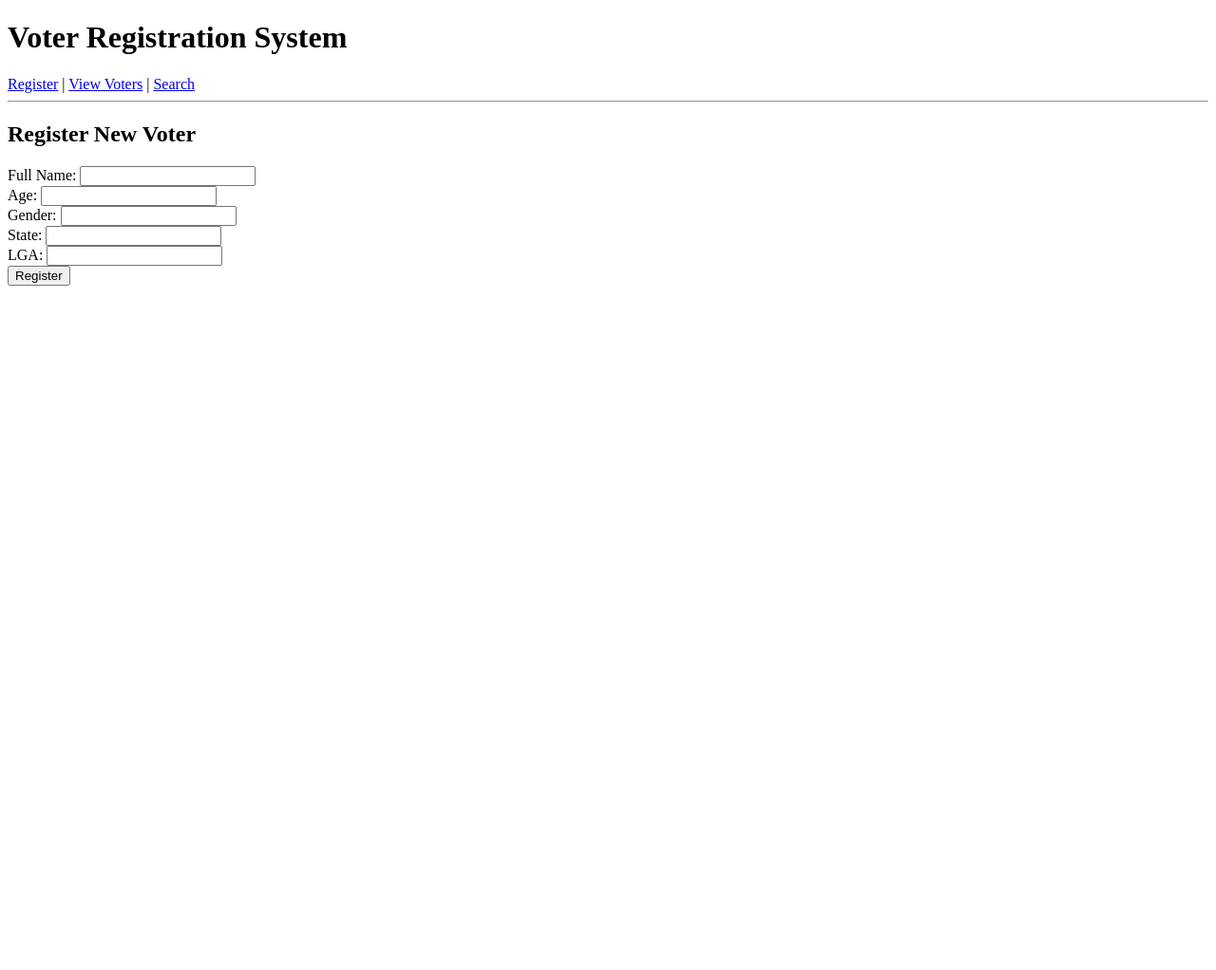
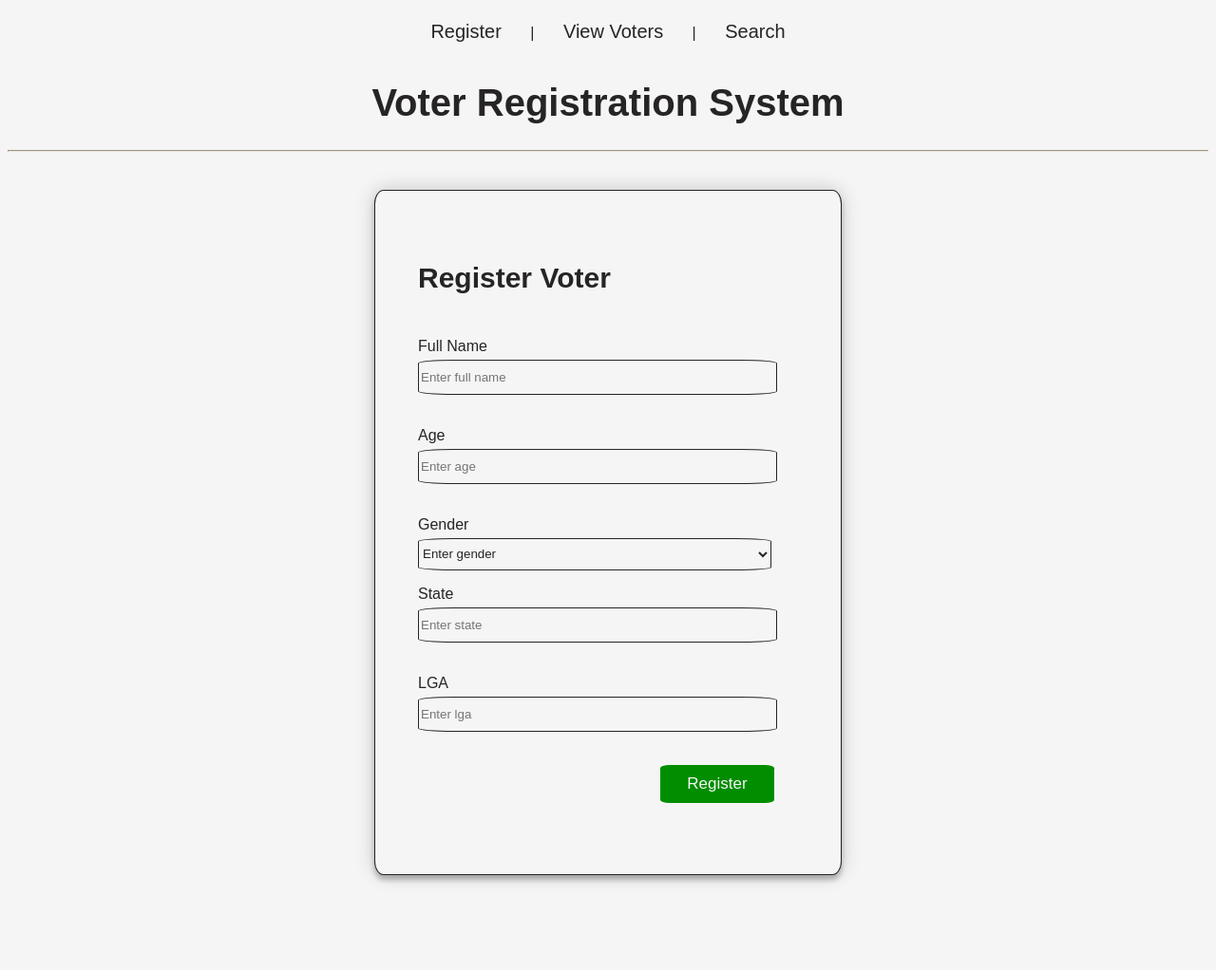
Before and after one commit to shiranezu/VRS, a Flask app: page /register in a window 1280 px wide. Shown: the whole page at 95% size. Before the commit the page ends 301 px from the top, so only its background shows below. Run offline with Flask 3, Linux system fonts and the light colour scheme.

Commit message:
Added CSS to the base and register.html

```diff
--- a/templates/base.html
+++ b/templates/base.html
@@ -3,14 +3,42 @@
 <head>
     <meta charset="UTF-8">
     <title>Voter Registration System</title>
+    <style>
+      body{
+        background-color: whitesmoke;
+        color: #262424;
+        font-family: sans-serif;
+      }
+      nav{
+        text-align: center;
+        padding: 14px 16px;
+      }
+      a{
+        text-decoration: none;
+        color: #262424;
+        padding:  26px;
+        font-size: 20px;
+      }
+      a:hover{
+        text-decoration: underline;
+        color: black;
+      }
+      h1{
+        text-align: center;
+        font-size: 40px;
+      }
+      hr{
+        border-color: #EEE5DA;
+      }
+    </style>
 </head>
 <body>
-    <h1>Voter Registration System</h1>
     <nav>
         <a href="{{ url_for('register') }}">Register</a> |
         <a href="{{ url_for('voters') }}">View Voters</a> |
         <a href="{{ url_for('search') }}">Search</a>
     </nav>
+    <h1>Voter Registration System</h1>
     <hr>
     {% with messages = get_flashed_messages(with_categories=true) %}
       {% if messages %}
--- a/templates/register.html
+++ b/templates/register.html
@@ -1,12 +1,98 @@
-{% extends 'base.html' %}
-{% block content %}
-<h2>Register New Voter</h2>
-<form method="post">
-    Full Name: <input type="text" name="full_name"><br>
-    Age: <input type="number" name="age"><br>
-    Gender: <input type="text" name="gender"><br>
-    State: <input type="text" name="state"><br>
-    LGA: <input type="text" name="lga"><br>
-    <input type="submit" value="Register">
-</form>
-{% endblock %}
+<!DOCTYPE html>
+<html lang="en">
+<head>
+    <meta charset="UTF-8">
+    <meta name="viewport" content="width=device-width, initial-scale=1.0">
+    <title>Register Voter</title>
+    <style>
+        body{
+            background-color: #c2b280;
+            color: #6F4E37;
+            font-family: 'Courier New', Courier, monospace;
+        }
+        nav{
+            text-align: center;
+            padding: 14px 16px;
+        }
+        a{
+            text-decoration: none;
+            color: #6F4E37;
+            padding:  26px;
+            font-size: 20px;
+
+        }
+        form{
+            padding-left: 45px;
+            padding-right: 45px;
+            padding-top: 75px;
+            padding-bottom: 75px;
+            box-shadow: 0 0 20px 0 rgba(0, 0, 0, 0.2), 0 5px 5px 0 rgba(0, 0, 0, 0.24);
+            background-color:whitesmoke;
+            max-width: 400px;
+            margin: 0 auto 100px;
+            display: flex;
+            flex-direction: column;
+            border: 1px solid;
+            margin-top: 40px;
+            border-color:#262424;
+            border-radius: 2%;
+        }
+        p{
+            text-align: left;
+            margin-bottom: 5px;
+        }
+        h2{
+            text-align: left;
+            margin-bottom: 20px;
+            margin-top: 0;
+            padding-bottom: 10px;
+            font-size: 30px;
+        }
+        #box{
+            width: 93%;
+            border: 1px solid #262424;
+            background: whitesmoke;
+            height: 2.5em;
+            color: #262424;
+            border-radius: 10%;
+        }
+        #btn{
+            background-color: #008d00;
+            color: whitesmoke;
+            width: 120px;
+            height: 40px;
+            border: none;
+            border-radius: 8%;
+            margin-left: 15em;
+            margin-top: 1em;
+            font-size: 17px;
+        }
+        #btn:hover{
+            background-color: whitesmoke;
+            color: #008d00;
+            border-color: #008d00;
+            border: 1px solid;
+        }
+    </style>
+</head>
+<body>
+    {% extends 'base.html' %}
+    {% block content %}
+
+    <form method="post">
+    <h2>Register Voter</h2>
+        <p>Full Name</p> <input id="box" type="text" name="full_name" placeholder="Enter full name"><br>
+        <p>Age</p> <input id="box" type="number" name="age" placeholder="Enter age"><br>
+        <!-- <p>Gender</p> <input id="box" type="text" name="gender" placeholder="Select Gender"><br> -->
+        <p>Gender</p><select name="Gender" id="box">
+            <option value="--">Enter gender</option>
+            <option value="M">Male</option>
+            <option value="F">Female</option>
+        </select>
+        <p>State</p> <input id="box" type="text" name="state" placeholder="Enter state"><br>
+        <p>LGA</p> <input id="box" type="text" name="lga" placeholder="Enter lga"><br>
+        <input type="submit" value="Register" id="btn">
+    </form>
+    {% endblock %}
+</body>
+</html>
```
